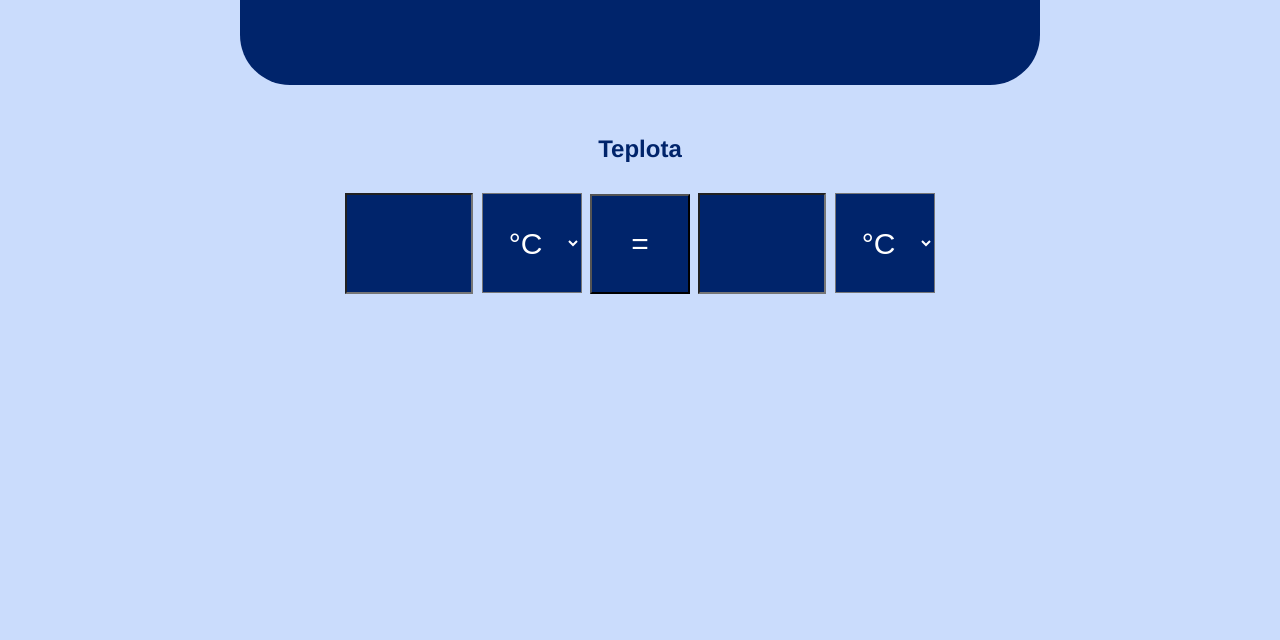
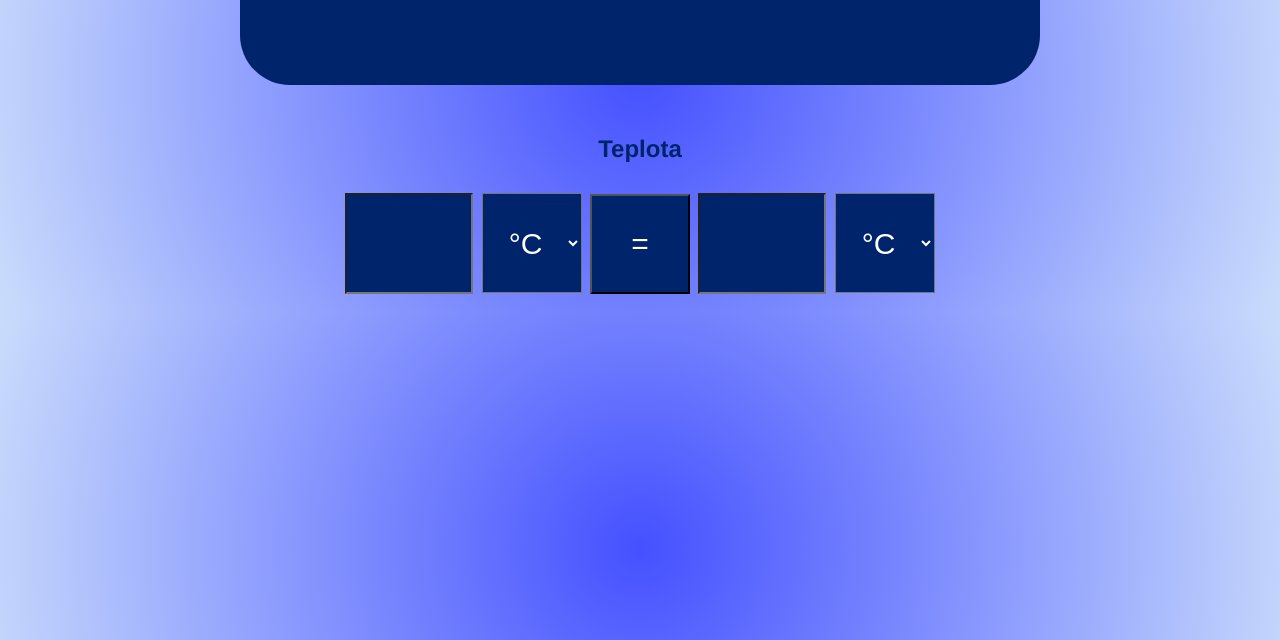
Before and after one commit to velochamarek/prevody-teplot, a plain HTML site: page index.html in a window 1280 px wide. Shown: the part 160-800 px from the top of the page. Drawn offline with Linux system fonts and the light colour scheme.

Commit message:
change background

```diff
--- a/styles.css
+++ b/styles.css
@@ -1,5 +1,5 @@
 body {
-    background-color: #CADCFC;
+    background: radial-gradient(circle, #4551ff, #CADCFC);
     text-align: center;
     font-family: Helvetica;
 }
```
